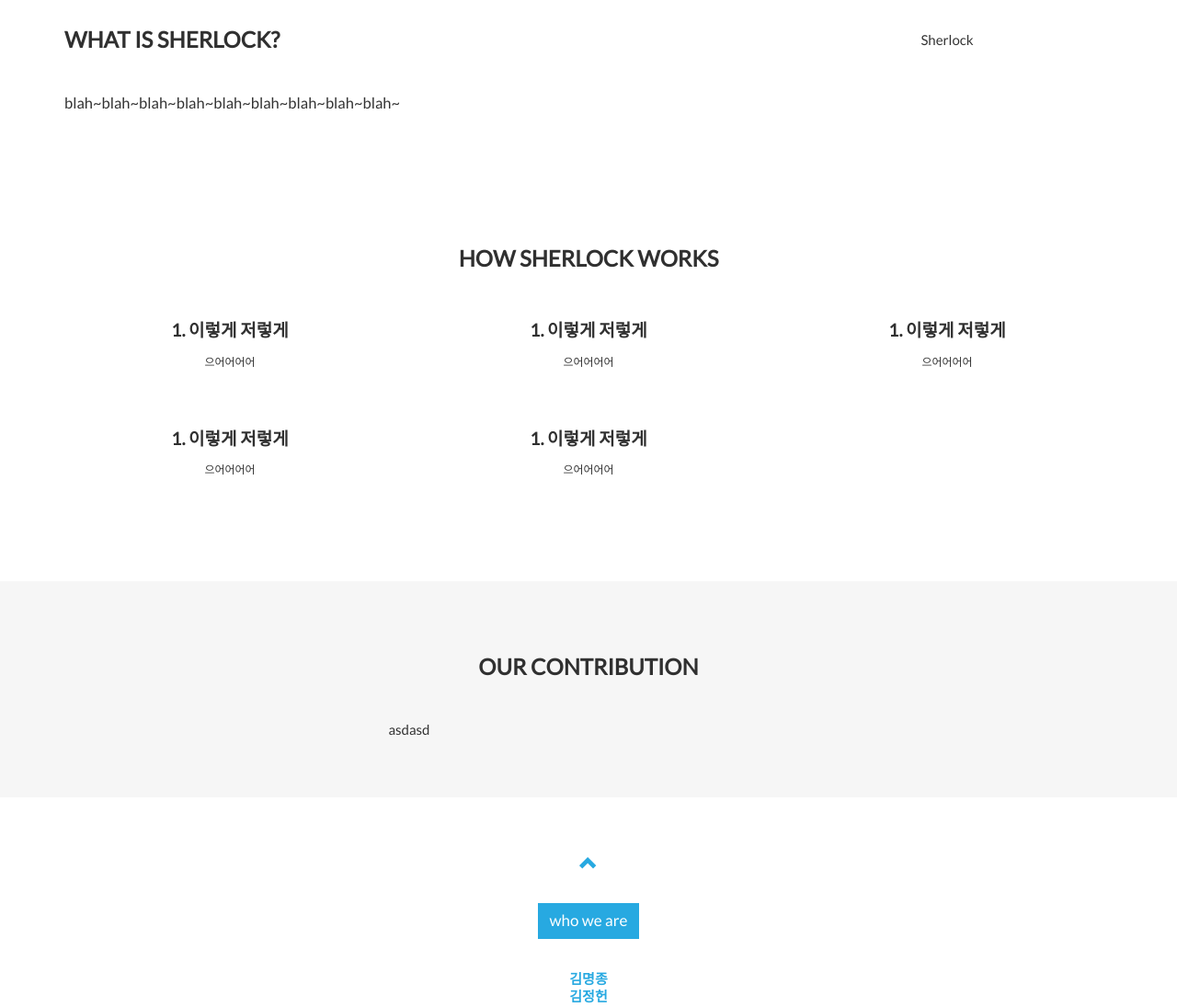
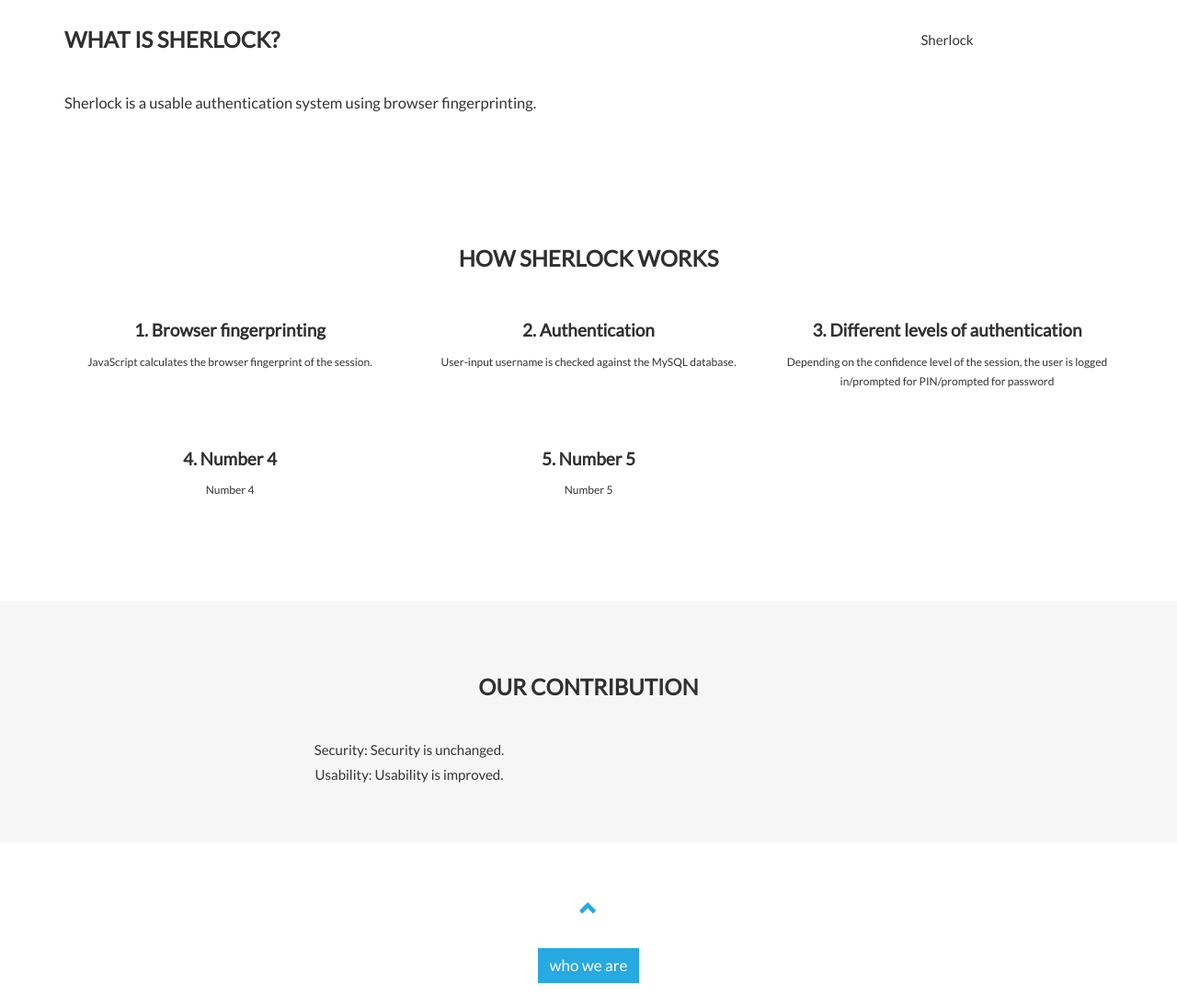
Before and after one commit to mjkim610/sherlock, a PHP site: page / in a window 1280 px wide. Shown: the part 50-1145 px from the top of the page at 92% size. Run offline with PHP 8.4, Linux system fonts and the light colour scheme; some libraries are stand-ins or nearby versions.

Commit message:
change some text in home.php

```diff
--- a/index.php
+++ b/index.php
@@ -59,7 +59,7 @@ if (session_status() == PHP_SESSION_NONE) session_start();
       <div class="row">
         <div class="col-sm-8">
           <h2>What is Sherlock?</h2><br>
-          <span style="font-size:1.1em;">blah~blah~blah~blah~blah~blah~blah~blah~blah~</span><br>
+          <span style="font-size:1.1em;">Sherlock is a usable authentication system using browser fingerprinting.</span><br>
 
         </div>
         <div class="col-sm-4 text-center" style="padding-top:20px;">
@@ -76,24 +76,24 @@ if (session_status() == PHP_SESSION_NONE) session_start();
     <div class="container">
       <div class="row slideanim service_step">
         <div class="col-sm-4">
-          <h4>1. 이렇게 저렇게</h4>
-          <p>으어어어어</p>
+          <h4>1. Browser fingerprinting</h4>
+          <p>JavaScript calculates the browser fingerprint of the session.</p>
         </div>
         <div class="col-sm-4">
-          <h4>1. 이렇게 저렇게</h4>
-          <p>으어어어어</p>
+          <h4>2. Authentication</h4>
+          <p>User-input username is checked against the MySQL database.</p>
         </div>
         <div class="col-sm-4">
-          <h4>1. 이렇게 저렇게</h4>
-          <p>으어어어어</p>
+          <h4>3. Different levels of authentication</h4>
+          <p>Depending on the confidence level of the session, the user is logged in/prompted for PIN/prompted for password</p>
         </div>
         <div class="col-sm-4">
-          <h4>1. 이렇게 저렇게</h4>
-          <p>으어어어어</p>
+          <h4>4. Number 4</h4>
+          <p>Number 4</p>
         </div>
         <div class="col-sm-4">
-          <h4>1. 이렇게 저렇게</h4>
-          <p>으어어어어</p>
+          <h4>5. Number 5</h4>
+          <p>Number 5</p>
         </div>
       </div>
     </div>
@@ -107,7 +107,8 @@ if (session_status() == PHP_SESSION_NONE) session_start();
     <div class="container">
       <div class="row">
         <div class="col-sm-8">
-          asdasd
+          Security: Security is unchanged.<br />
+          Usability: Usability is improved.<br />
         </div>
       </div>
     </div>
--- a/lib/login.php
+++ b/lib/login.php
@@ -1,7 +1,3 @@
-<?php
-if (session_status() == PHP_SESSION_NONE) session_start();
-?>
-
 <!DOCTYPE html>
 <html lang="en-us">
 
@@ -24,7 +20,6 @@ if (session_status() == PHP_SESSION_NONE) session_start();
 	require_once "lib/footer.php"
 	?>
 
-    <script src="/js/login.js"></script>
 </body>
 
 </html>
```
